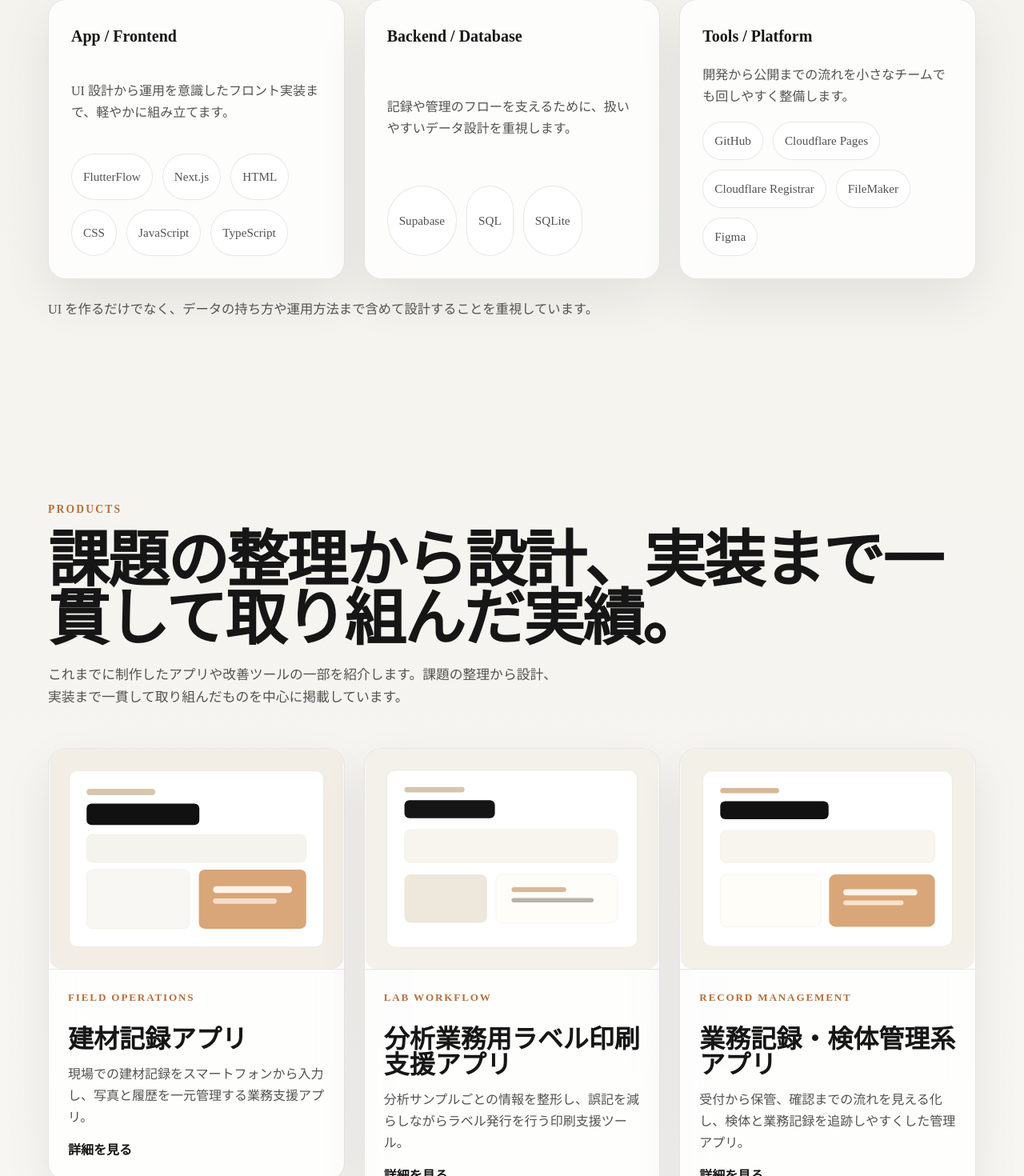
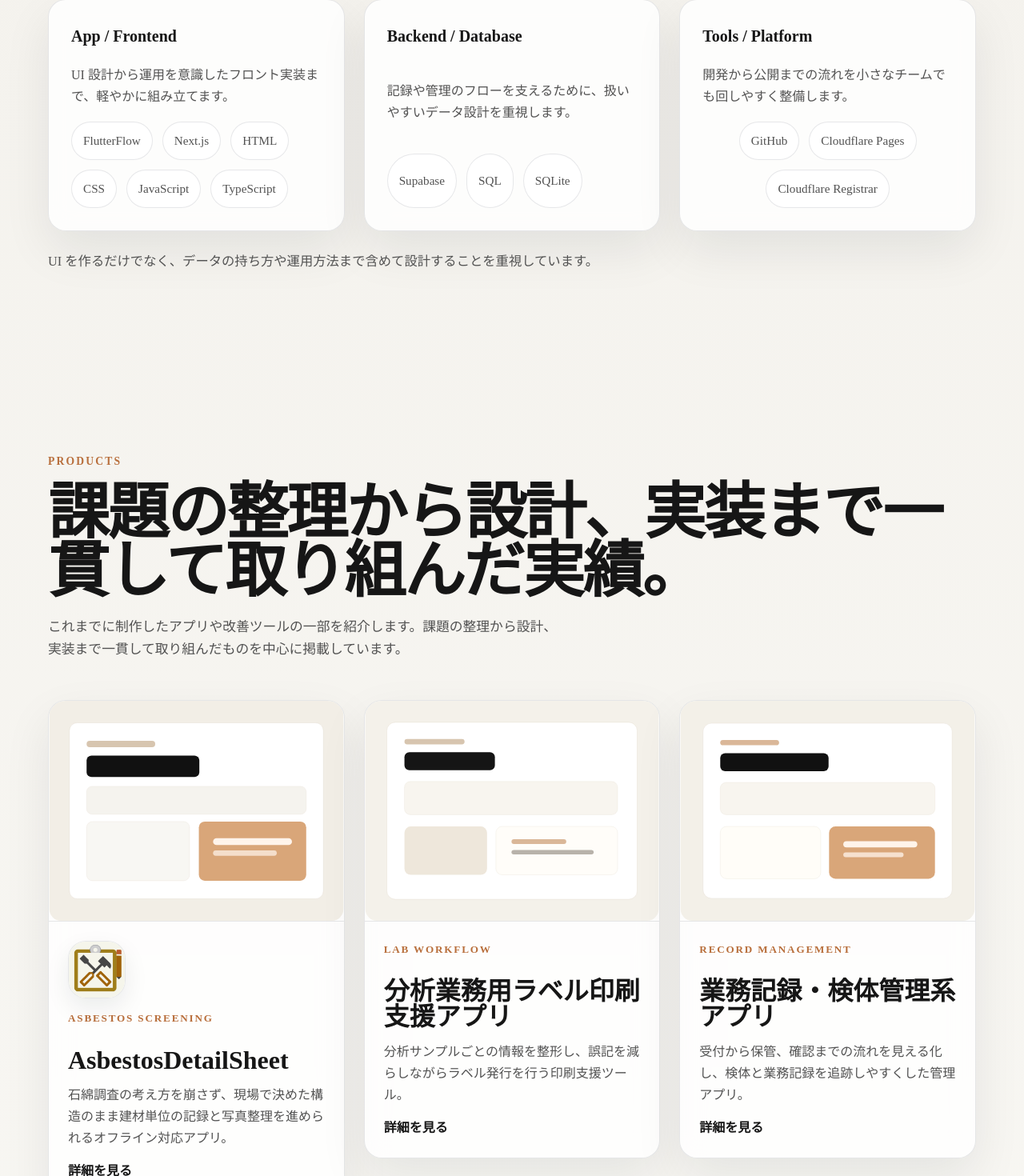
Before and after one commit to takumi-enami/takumienami-portfolio, a Next.js app in the folder app/: page / in a window 1280 px wide. Shown: the part 2028-3498 px from the top of the page at 80% size. Built offline with nearby package versions, Linux system fonts and the light colour scheme.

Commit message:
Refine skills and product presentation

```diff
--- a/app/src/app/globals.css
+++ b/app/src/app/globals.css
@@ -483,6 +483,15 @@ button {
   padding: 28px;
 }
 
+.skill-card--centered {
+  grid-template-rows: auto auto 1fr;
+}
+
+.skill-card--centered .chip-list {
+  align-self: center;
+  justify-content: center;
+}
+
 .skill-card__title {
   margin: 0;
   font-size: 1.25rem;
@@ -538,6 +547,21 @@ button {
   padding: 24px;
 }
 
+.product-app-icon,
+.product-detail__icon {
+  position: relative;
+  overflow: hidden;
+  border: 1px solid var(--line);
+  border-radius: 22px;
+  background: rgba(255, 255, 255, 0.92);
+  box-shadow: 0 12px 30px rgba(17, 24, 39, 0.08);
+}
+
+.product-app-icon {
+  width: 72px;
+  height: 72px;
+}
+
 .product-card__body h3,
 .detail-panel h2 {
   margin: 0;
@@ -572,6 +596,12 @@ button {
   font-size: clamp(3rem, 8vw, 5.4rem);
   line-height: 0.95;
   letter-spacing: -0.04em;
+}
+
+.product-detail__icon {
+  width: 88px;
+  height: 88px;
+  margin-bottom: 18px;
 }
 
 .product-detail__hero p {
--- a/app/src/components/home/skills-section.tsx
+++ b/app/src/components/home/skills-section.tsx
@@ -16,7 +16,11 @@ export function SkillsSection() {
         </Reveal>
         <div className="skills-grid">
           {skillCategories.map((category, index) => (
-            <Reveal key={category.title} className="card skill-card" delay={index * 90}>
+            <Reveal
+              key={category.title}
+              className={`card skill-card${category.centerItems ? ' skill-card--centered' : ''}`}
+              delay={index * 90}
+            >
               <p className="skill-card__title">{category.title}</p>
               <p className="skill-card__description">{category.description}</p>
               <div className="chip-list">
--- a/app/src/components/products/product-card.tsx
+++ b/app/src/components/products/product-card.tsx
@@ -15,6 +15,11 @@ export function ProductCard({ product }: ProductCardProps) {
           <Image src={product.coverImage} alt={product.title} fill sizes="(max-width: 900px) 100vw, 33vw" />
         </div>
         <div className="product-card__body">
+          {product.iconImage ? (
+            <div className="product-app-icon">
+              <Image src={product.iconImage} alt={`${product.title} icon`} fill sizes="72px" />
+            </div>
+          ) : null}
           <span className="product-card__category">{product.category}</span>
           <h3>{product.title}</h3>
           <p>{product.shortDescription}</p>
--- a/app/src/components/products/product-detail.tsx
+++ b/app/src/components/products/product-detail.tsx
@@ -13,6 +13,11 @@ export function ProductDetail({ product }: ProductDetailProps) {
         <div className="container">
           <div className="product-detail__hero-grid">
             <div>
+              {product.iconImage ? (
+                <div className="product-detail__icon">
+                  <Image src={product.iconImage} alt={`${product.title} icon`} fill sizes="88px" />
+                </div>
+              ) : null}
               <span className="product-detail__category">{product.category}</span>
               <h1>{product.title}</h1>
               <p>{product.overview}</p>
--- a/app/src/data/products.ts
+++ b/app/src/data/products.ts
@@ -6,6 +6,7 @@ export type Product = {
   overview: string;
   techStack: string[];
   coverImage: string;
+  iconImage?: string;
   screenshots: string[];
   challenges: string[];
   solutions: string[];
@@ -14,24 +15,26 @@ export type Product = {
 export const products: Product[] = [
   {
     slug: 'building-material-log',
-    title: '建材記録アプリ',
-    category: 'Field Operations',
-    shortDescription: '現場での建材記録をスマートフォンから入力し、写真と履歴を一元管理する業務支援アプリ。',
+    title: 'AsbestosDetailSheet',
+    category: 'Asbestos Screening',
+    shortDescription:
+      '石綿調査の考え方を崩さず、現場で決めた構造のまま建材単位の記録と写真整理を進められるオフライン対応アプリ。',
     overview:
-      '紙やチャットで分散していた建材の搬入記録を一本化し、写真・数量・設置場所をひとつの画面で整理できるようにしたアプリです。入力負荷を抑えながら、あとで確認しやすいデータ構成を重視しました。',
+      '建物の構造や調査の進め方が現場ごとに異なる前提で、案件・棟・内部外部・箇所・部位を柔軟に組み替えながら記録できるようにした石綿調査向けアプリです。固定フォーマットに現場を合わせるのではなく、現場で考えた構造をそのまま残せることを重視しています。',
     techStack: ['FlutterFlow', 'Supabase', 'SQLite', 'Cloudflare Pages'],
     coverImage: '/images/building-material-cover.svg',
+    iconImage: '/images/asbestos-detail-sheet-icon.png',
     screenshots: [
       '/images/building-material-screen-1.svg',
       '/images/building-material-screen-2.svg',
     ],
     challenges: [
-      '現場では入力に時間をかけられず、記録項目が増えるほど定着しにくかった。',
-      '写真、数量、設置場所などの情報が別々に管理され、後から追跡しづらかった。',
+      '内部外部や階層の切り方が案件ごとに異なるため、固定フォーマットでは現場の考え方を記録に落とし込みにくかった。',
+      '建材ごとの写真やメモが後工程で散らばりやすく、事務所に戻ってからの整理負荷が大きかった。',
     ],
     solutions: [
-      '選択式 UI と下書き保存を組み合わせ、短時間でも記録できる画面構成に整理した。',
-      '記録単位を統一し、写真とメモを同じデータモデルにひも付けることで検索性を高めた。',
+      '案件・棟・内部外部・箇所を自由に組み替えられる構造設計にして、現場の文脈を崩さずに記録できるようにした。',
+      '建材を最小単位として写真とメモをひも付け、保存後は構造に沿って自動整理される導線にした。',
     ],
   },
   {
--- a/app/src/data/skills.ts
+++ b/app/src/data/skills.ts
@@ -2,6 +2,7 @@ export type SkillCategory = {
   title: string;
   description: string;
   items: string[];
+  centerItems?: boolean;
 };
 
 export const skillLead =
@@ -21,7 +22,8 @@ export const skillCategories: SkillCategory[] = [
   {
     title: 'Tools / Platform',
     description: '開発から公開までの流れを小さなチームでも回しやすく整備します。',
-    items: ['GitHub', 'Cloudflare Pages', 'Cloudflare Registrar', 'FileMaker', 'Figma'],
+    items: ['GitHub', 'Cloudflare Pages', 'Cloudflare Registrar'],
+    centerItems: true,
   },
 ];
 
```
Also changed, not shown: app/public/images/asbestos-detail-sheet-icon.png (added).
